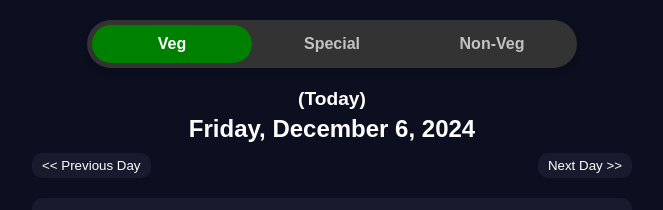
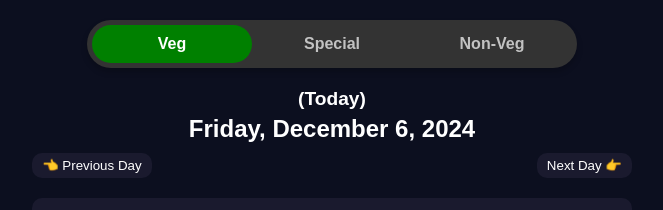
Before and after one commit to nainchawla/OurMess, a plain HTML site: page index.html in a window 1280 px wide. Shown: the top 210 px of the page, 308-971 px from the left. Drawn offline with Linux system fonts and the light colour scheme.

Commit message:
Update index.html

```diff
--- a/index.html
+++ b/index.html
@@ -22,8 +22,8 @@
         <div class="date-label"></div> <!-- Label for Today, Yesterday, or Tomorrow -->
         <h2 id="date"></h2>
       <div class="nav-buttons">
-        <button id="prev"><< Previous Day</button>
-        <button id="next">Next Day >></button>
+        <button id="prev">👈 Previous Day</button>
+        <button id="next">Next Day 👉</button>
       </div>
     </div>
     <div class="menu">
```
